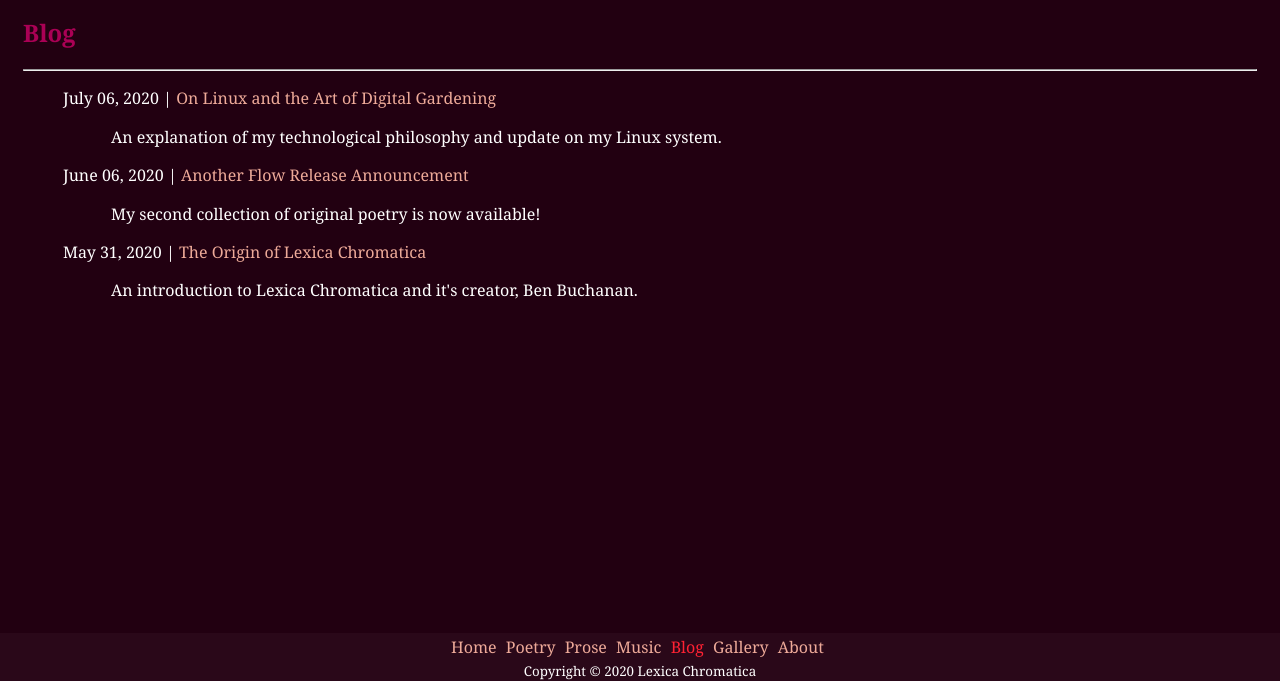
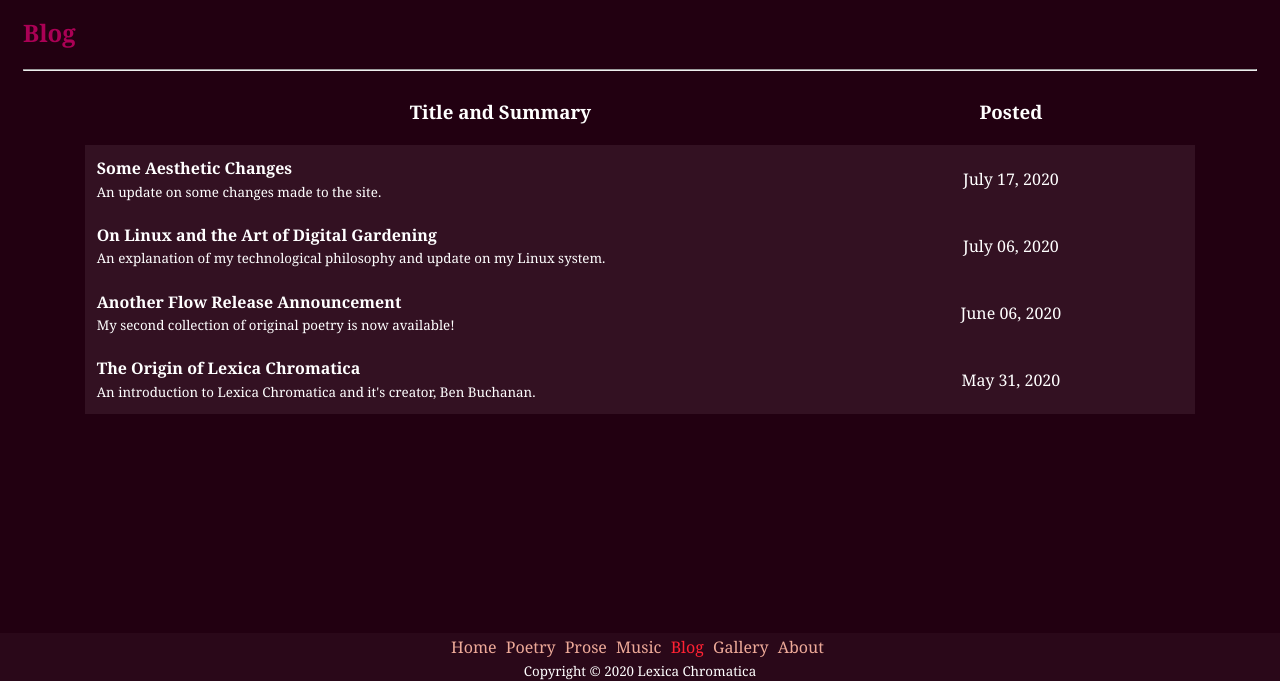
Before and after one commit to Nynergy/Nynergy.github.io, a Jekyll site: the page built from blog/index.html, in a window 1280 px wide, cut to the strip 219-900 px from the top of the page. Built offline with Jekyll 4.4.1, drawn with Linux system fonts in a browser that asks for light colours; nearby versions of some CDN libraries.

Commit message:
Added table to blog page and added new post

```diff
--- /dev/null
+++ b/_posts/blog/2020-07-17-Some-Aesthetic-Changes.md
@@ -0,0 +1,16 @@
+---
+layout: blog-post
+title: Some Aesthetic Changes
+written: July 17, 2020
+meta: An update on some changes made to the site.
+category: blog
+mastheadClass: masthead-blog
+---
+
+You may notice that the site looks a little different than it used to. I decided I wasn't quite happy with the way the posts were being presented in lists, so I took the time to create and style some tables for them. Now you'll be able to click on a post in the table on the home page, poetry page, prose page, and blog page. I've also included a column for post categories on the home page, so that you can easily see what kinds of posts are most recent.
+
+I'd like to make some changes to the other pages on the site, like the music page, the gallery, and the about section, but I'm not quite sure what I want to do with it just yet. In the meantime, let me know what you think about the new changes. I'm very happy with how they turned out myself. Also, if you have any ideas as to how I can further style the tables, or style the remaining pages, toss those my way.
+
+Thanks for reading.
+
+	Ben Buchanan
--- a/blog/index.html
+++ b/blog/index.html
@@ -8,11 +8,23 @@ mastheadClass: masthead-blog
 <h2>Blog</h2>
 <hr>
 
-<ul>
-	{% for post in site.categories.blog %}
-		<li>
-			<p>{{post.written}} | <a href="{{post.url}}">{{post.title}}</a></p>
-			<p class="indented">{{post.meta}}</p>
-		</li>
-	{% endfor %}
-</ul>
+<div class="container">
+	<table>
+		<thead>
+			<tr>
+				<th><h3>Title and Summary</h3></th>
+				<th><h3>Posted</h3></th>
+				<th></th>
+			</tr>
+		</thead>
+		<tbody>
+			{% for post in site.categories.blog %}
+			<tr class="{{post.category}}" onclick="location.href='{{post.url}}'">
+				<td><div class="meta-container"><a href="{{post.url}}"></a><h4>{{post.title}}</h4><small>{{post.meta}}</small></div></td>
+				<td><div class="posted-container">{{post.written}}</div></td>
+				<td><div class="goto-container"><a href="{{post.url}}"><button class="goto"><i class="fas fa-angle-double-right"></i></button></a></div></td>
+			</tr>
+			{% endfor %}
+		</tbody>
+	</table>
+</div>
```
